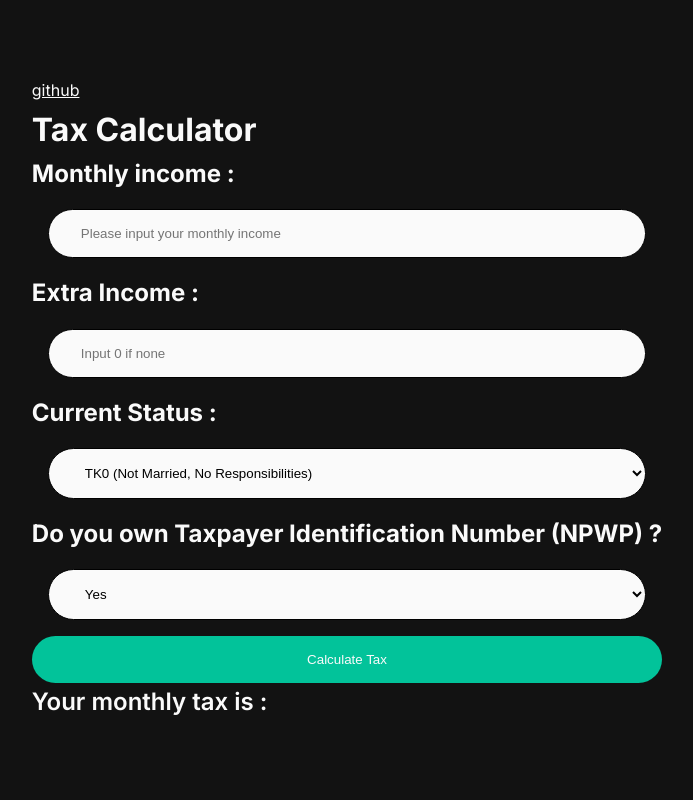
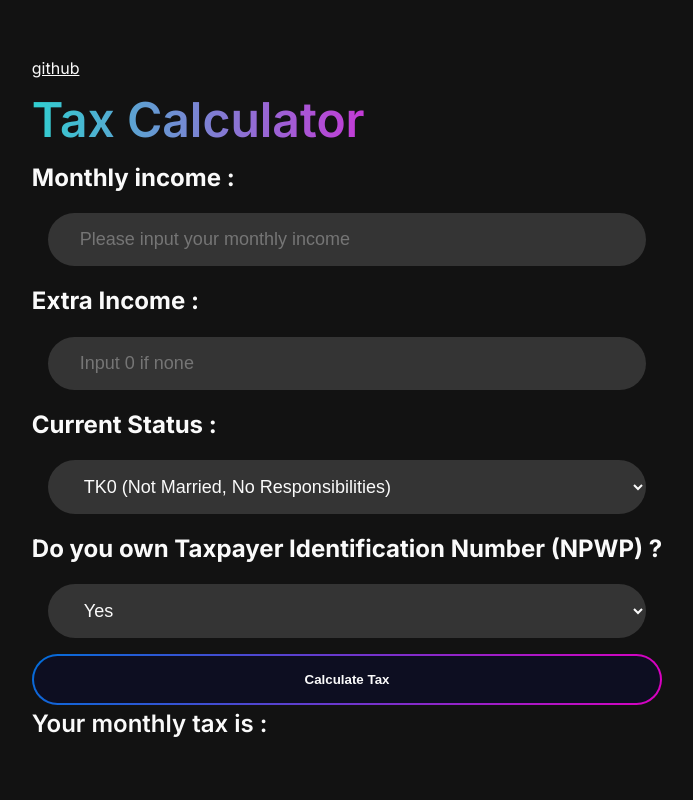
Before and after one commit to i8g9/pdt-mid-term, a Flask app: page / in a window 1280 px wide. Shown: the whole page, without its empty margins (293-986 px from the left). Run offline with Flask 2, Linux system fonts and the light colour scheme.

Commit message:
[STYLE] Change styling of input, select, button and header

```diff
--- a/static/styles.css
+++ b/static/styles.css
@@ -1,3 +1,15 @@
+/* Chrome, Safari, Edge, Opera */
+input::-webkit-outer-spin-button,
+input::-webkit-inner-spin-button {
+ -webkit-appearance: none;
+margin: 0;
+}
+
+/* Firefox */
+input[type=number] {
+-moz-appearance: textfield;
+}
+
 * {
     margin: 0;
     padding: 0;
@@ -26,6 +38,12 @@
     background-color: #121212;
 }
 
+.gradient {
+    background: linear-gradient(to right, #30CFD0, #c43ad6);
+    -webkit-background-clip: text;
+    -webkit-text-fill-color: transparent;
+}
+
 .centered {
     display: grid;
     place-content: center;
@@ -40,32 +58,52 @@
 
 input {
     padding: 16px 32px;
-    border: 1px solid;
+    border: none;
     border-radius: 5em;
-    background-color: #fafafa;
+    background-color: #343434;
+    color: #fafafa;
     margin: 1rem;
+    font-size: 18px;
 }
 
 input:focus {
-    border: 1px solid salmon;
-    font-weight: 400;
+    outline: none;
+    background-color: #343434;
+    color: #fafafa;
+    border: 2px double transparent;
+    background-image: linear-gradient(rgb(13, 14, 33), rgb(13, 14, 33)), radial-gradient(circle at left top, rgb(1, 110, 218), rgb(217, 0, 192));
+    background-origin: border-box;
+    background-clip: padding-box, border-box;
+
 }
 
 select {
     padding: 16px 32px;
-    border: 1px solid;
     border-radius: 5em;
-    background-color: #fafafa;
+    background-color: #343434;
+    border: none;
+    color: #fafafa;
     margin: 1rem;
+    font-size: 18px;
 }
 
 .calculateBtn {
-    background-color: #02c39a;
     border: none;
     padding: 16px 32px;
     color: #fafafa;
     border-radius: 5em;
     cursor: pointer;
+    border: 2px double transparent;
+    background-image: linear-gradient(rgb(13, 14, 33), rgb(13, 14, 33)), radial-gradient(circle at left top, rgb(1, 110, 218), rgb(217, 0, 192));
+    background-origin: border-box;
+    background-clip: padding-box, border-box;
+    font-weight: bolder;
+}
+
+.calculateBtn:hover {
+    background-image: linear-gradient(to right, rgb(1 134 218), rgb(182 49 167));
+    border: 0;
+    color: #fafafa;
 }
 
 .result {
--- a/templates/index.html
+++ b/templates/index.html
@@ -16,7 +16,7 @@
     <div class="main">
         <div class="centered">
             <a href="https://github.com/i8g9/pdt-mid-term">github</a>
-            <h1>Tax Calculator</h1>
+            <h1><span class="gradient">Tax Calculator</span></h1>
             <h2>Monthly income : </h2>
             <input type="number" name="mIncome" id="mIncome" class="mIncome" placeholder="Please input your monthly income">
             <h2>Extra Income : </h2>
@@ -40,5 +40,5 @@
             <span>Your monthly tax is : </span><span id="result" class="result"></span>
         </div>
     </div>
-</body>
+    </body>
 </html>
```
